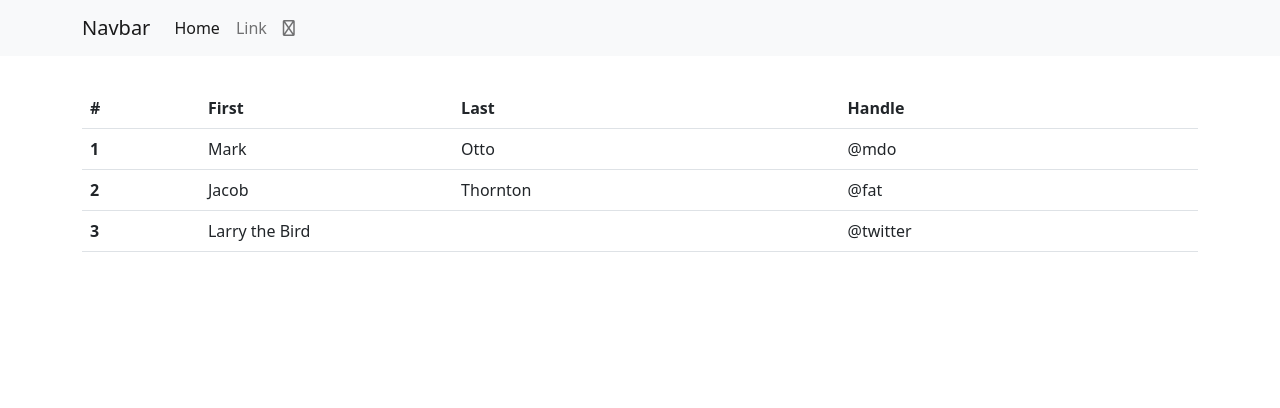
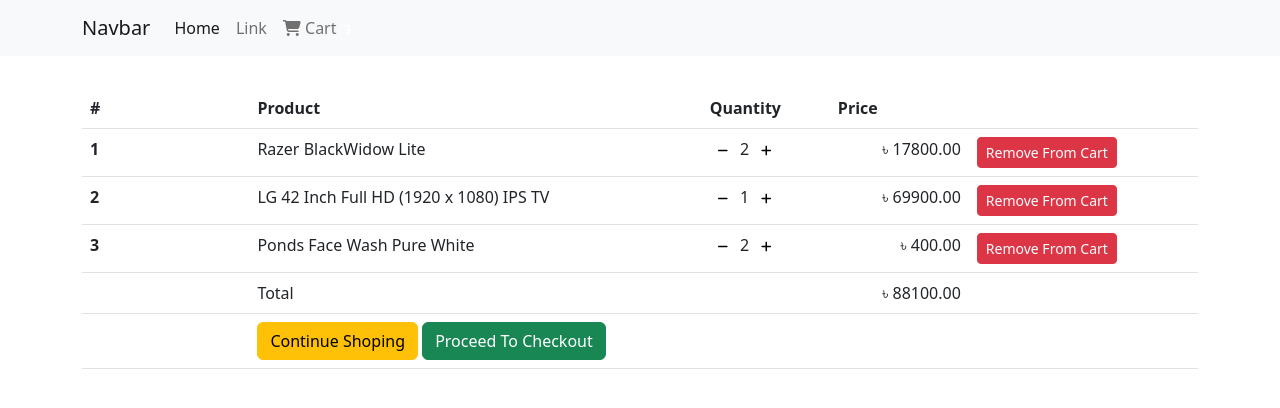
Before and after one commit to mahbubrahman1/Ecom, a Django app: page /order/cart/ in a window 1280 px wide. Shown: the top 408 px of the page. Run offline with Django 4.2, Linux system fonts and the light colour scheme; a user stored in the database is signed in; data comes from the database, SQL or seed files in the repository; both versions use the stored data as it was after the commit; some libraries are stand-ins or nearby versions.

Commit message:
added custom template tag

```diff
--- a/order/templates/order/cart.html
+++ b/order/templates/order/cart.html
@@ -1,32 +1,48 @@
 {% extends 'base.html' %}
 {% block content %}
+
+<style>
+  .bicolor {
+    color: black;
+  }
+</style>
 
 <table class="table">
     <thead>
       <tr>
-        <th scope="col">#</th>
-        <th scope="col">First</th>
-        <th scope="col">Last</th>
-        <th scope="col">Handle</th>
+        <th scope="col" width="15%">#</th>
+        <th scope="col">Product</th>
+        <th scope="col">Quantity</th>
+        <th scope="col" align="right">Price</th>
+        <th scope="col"></th>
       </tr>
     </thead>
     <tbody>
+      {% for cart in carts %}
       <tr>
-        <th scope="row">1</th>
-        <td>Mark</td>
-        <td>Otto</td>
-        <td>@mdo</td>
+        <th scope="row">{{ forloop.counter }}</th>
+        <td>{{ cart.item.name }}</td>
+        <td>
+          <a class="mr-2" href="#"><span class="badge badge-light"><i class="fas fa-minus bicolor"></i></span></a>
+          {{ cart.quantity }}
+          <a class="mr-2" href="#"> <span class="badge badge-light"> <i class="fas fa-plus bicolor"></i></span></a>
+        </td>
+        <td align="right">&#2547; {{ cart.get_total }}</td>
+        <td><a href="#" class="btn btn-danger btn-sm">Remove From Cart</a></td>
+      </tr>
+      {% endfor %}
+      <tr>
+        <th scope="row"></th>
+        <td colspan="2">Total</td>
+        <td align="right">&#2547; {{ order.get_totals | floatformat:2 }}</td>
+        <td></td>
       </tr>
       <tr>
-        <th scope="row">2</th>
-        <td>Jacob</td>
-        <td>Thornton</td>
-        <td>@fat</td>
-      </tr>
-      <tr>
-        <th scope="row">3</th>
-        <td colspan="2">Larry the Bird</td>
-        <td>@twitter</td>
+        <th scope="row"></th>
+        <td colspan="4" class="text-right">
+          <a href="{% url 'home' %}" class="btn btn-warning mr-4">Continue Shoping</a>
+          <a href="#" class="btn btn-success mr-4">Proceed To Checkout</a>
+        </td>
       </tr>
     </tbody>
   </table>
--- /dev/null
+++ b/order/templatetags/cart_tag.py
@@ -0,0 +1,15 @@
+from django import template
+
+from order.models import Order
+
+
+register = template.Library()
+
+@register.filter
+def cart_total(user):
+    order = Order.objects.filter(user=user, ordered=False)
+
+    if order.exists():
+        return order[0].order_items.count()
+    else:
+        return 0
--- a/order/views.py
+++ b/order/views.py
@@ -38,7 +38,7 @@
 # view cart
 def cart(request):
     carts = Cart.objects.filter(user=request.user, purchased=False)
-    orders = Cart.objects.filter(user=request.user, purchased=False)
+    orders = Order.objects.filter(user=request.user, ordered=False)
 
     if carts.exists() and orders.exists():
         order = orders[0]
--- a/templates/navbar.html
+++ b/templates/navbar.html
@@ -1,3 +1,4 @@
+{% load cart_tag %}
 <nav class="navbar navbar-expand-lg bg-light">
     <div class="container">
       <a class="navbar-brand" href="#">Navbar</a>
@@ -13,7 +14,7 @@
             <a class="nav-link" href="#">Link</a>
           </li>
           <li class="nav-item">
-            <a class="nav-link" href="#"><i class="fa fa-regular fa-cart-shopping"></i></a>
+            <a class="nav-link" href="{% url 'cart' %}"><i class="fa fa-shopping-cart"></i> Cart<span class="badge badge-light">{{ request.user | cart_total }}</span></a>
           </li>
         </ul>
       </div>
```
Also changed, not shown: db.sqlite3, order/templatetags/__init__.py (added).
